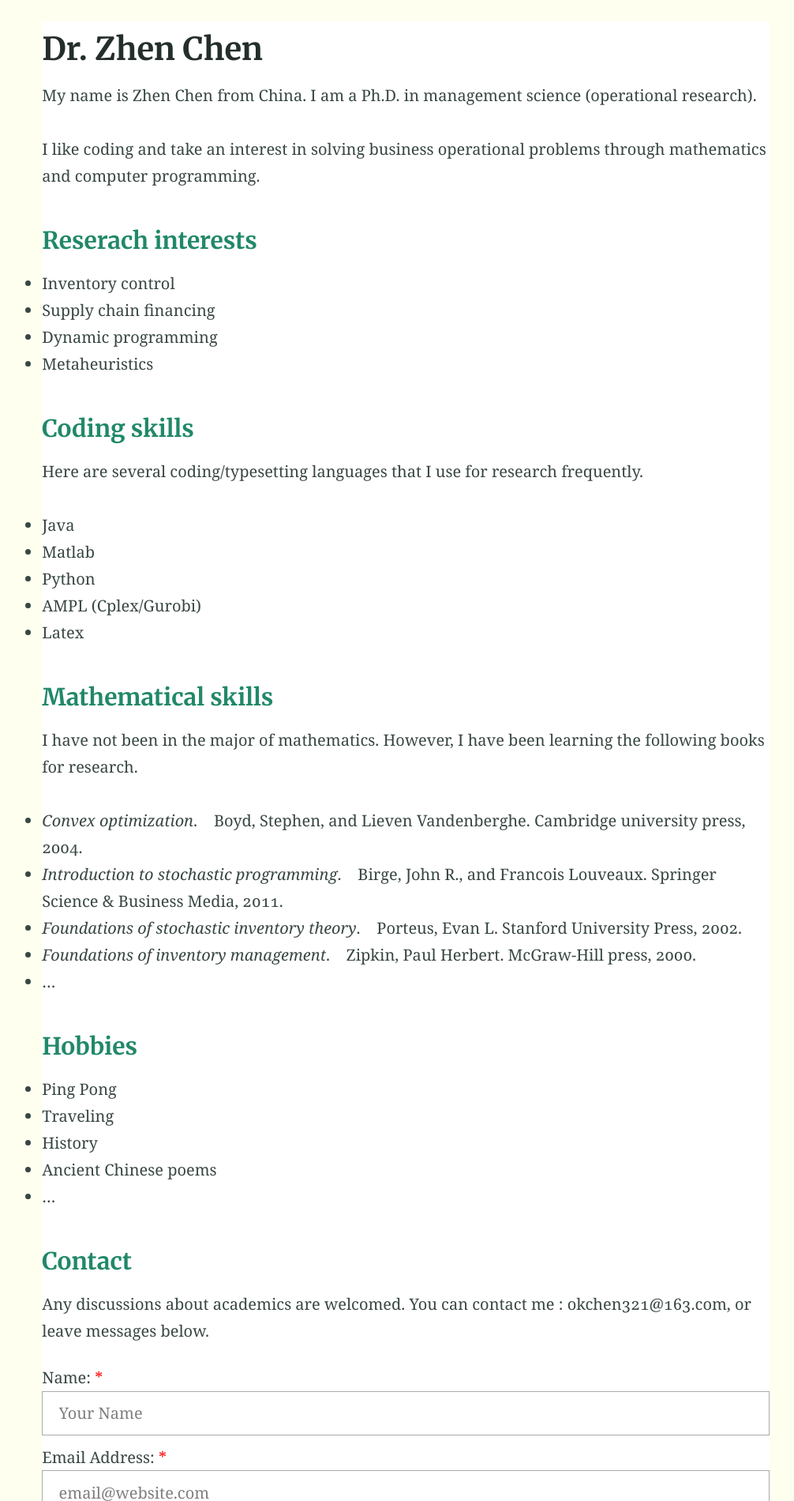
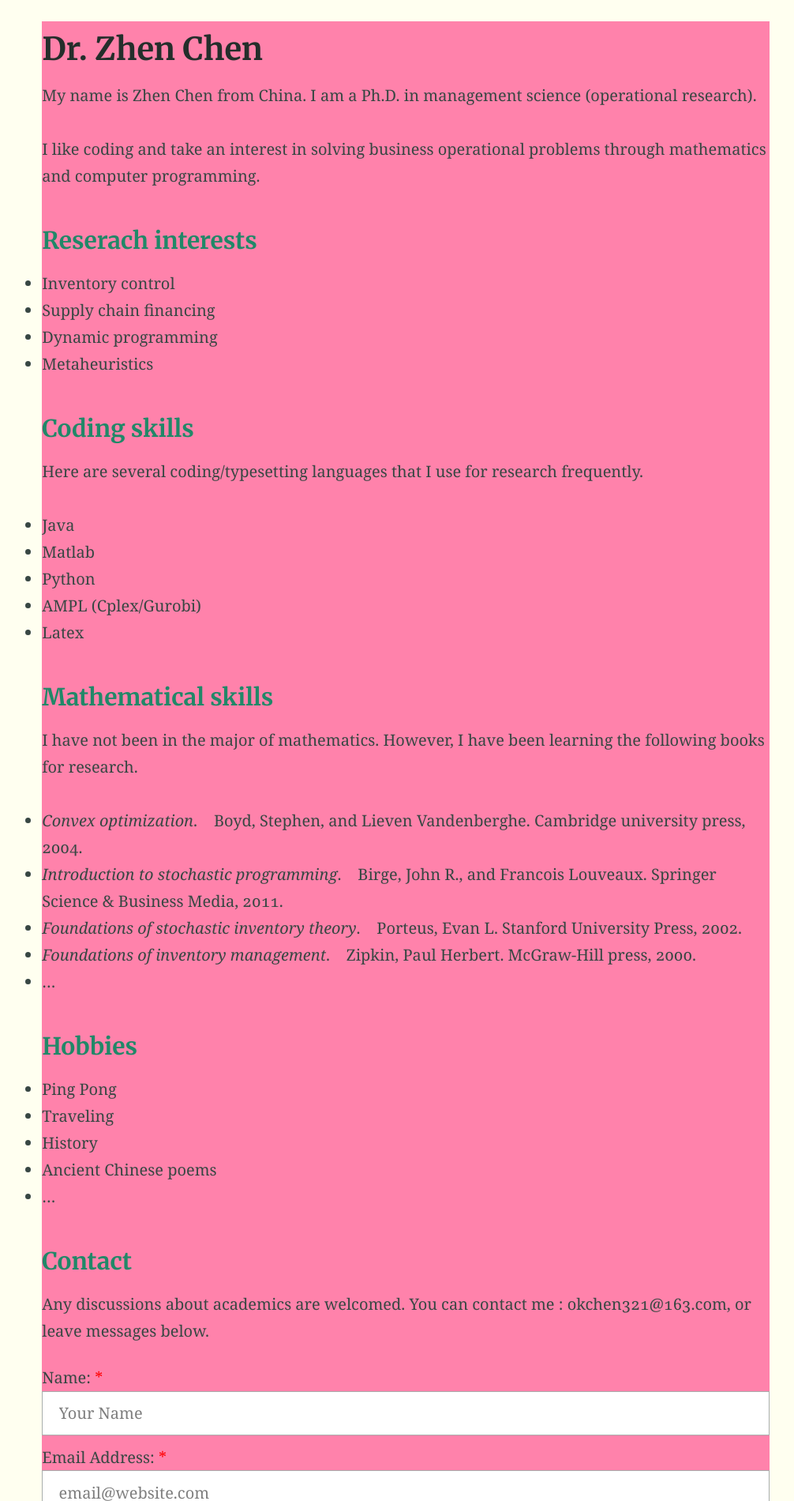
Before and after one commit to RobinChen121/robinchen121.github.io-12, a Jekyll site: the page built from index.md, in a window 1280 px wide. Shown: the part 408-2308 px from the top of the page at 79% size, without its empty margins (126-1132 px from the left). Built offline with Jekyll 4.4.1, drawn with Linux system fonts in a browser that asks for light colours; our own code applies the rules of GitHub Pages for plain Markdown files.

Commit message:
Update _settings.scss

```diff
--- a/_sass/_settings.scss
+++ b/_sass/_settings.scss
@@ -1,7 +1,7 @@
 // Background colours
 $backgroundColour: #FFFFF0;
 $codeBackgroundColour: #fafafa;
-$containtBackgroundColour: #ffffff;
+$containtBackgroundColour: #FF82AB;
 $featureBackgroundColour: #f9fafa;
 $accentColour: #05bf85;
 
```
